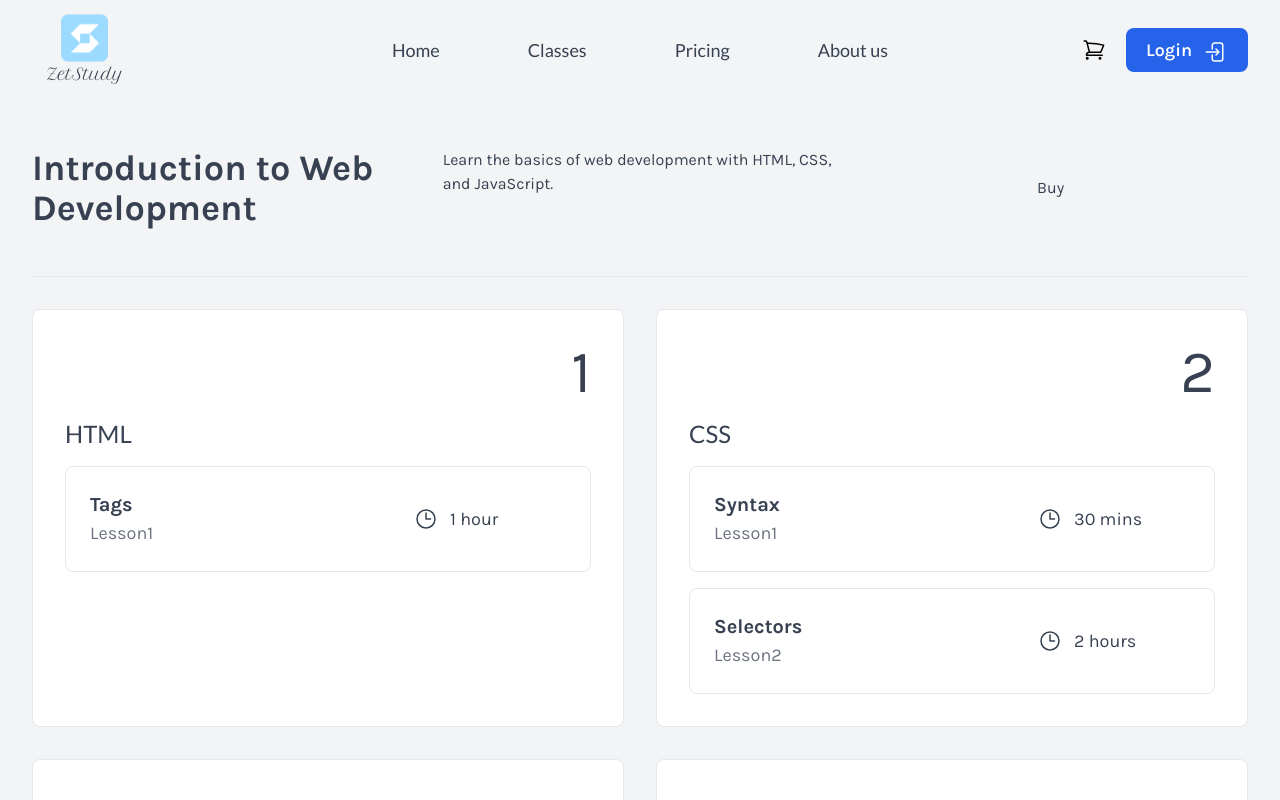
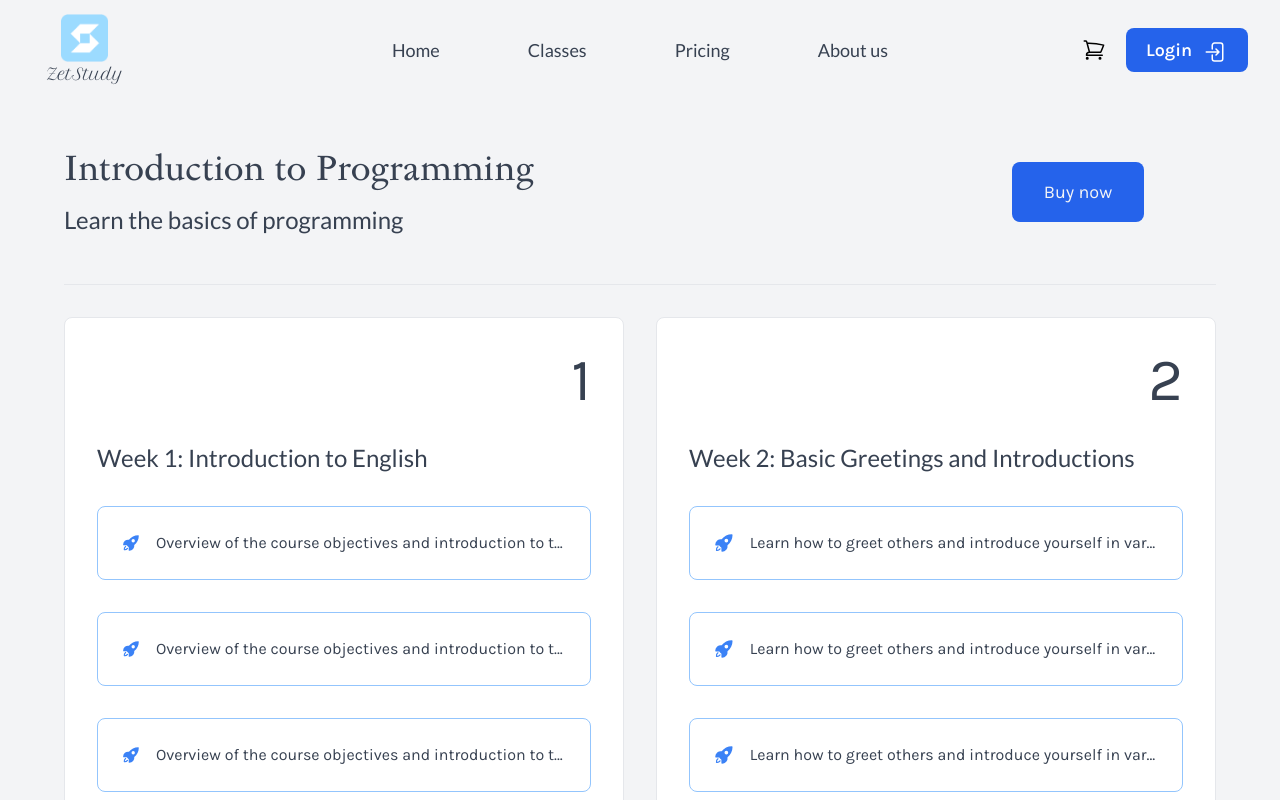
Before and after one commit to ngokhoa1202/e-commerce-frontend, a Next.js app: page /classes/1 in a window 1280 px wide. Shown: the top 800 px of the page. Built offline with nearby package versions, Linux system fonts and the light colour scheme; no server answers.

Commit message:
Fix classes and class details page

```diff
--- /dev/null
+++ b/src/api/curriculum.ts
@@ -0,0 +1,14 @@
+
+import { BE_URL } from '@/constants';
+import { WeeklyPlan } from '@/dto/weeklyPlan';
+
+export default class CurriculumApi {
+
+  static async getByCourseId(courseId: string): Promise<WeeklyPlan[]> {
+    const response = await fetch(`${BE_URL}/courses/${courseId}/weekly-plans`, {
+      method: 'GET',
+    });
+    const { data } = await response.json();
+    return data;
+  }
+}
--- a/src/app/classes/[id]/page.tsx
+++ b/src/app/classes/[id]/page.tsx
@@ -1,76 +1,175 @@
 'use client';
 
-// import Image from "next/image";
-// import coverImage from "../../_assets/course-cover.png"
 import { useEffect, useState } from 'react';
-import { CourseInfoDto } from '@/dto/course';
+import { CourseFullDto, CourseInfoDto } from '@/dto/course';
 import CourseApi from '@/api/course';
 import CurriculumCard from '@/app/classes/_components/CurriculumCard';
 import OrderApi from '@/api/order';
 import { authStore, orderStore } from '@/stores';
 import { OrderStatus } from '@/constants';
 import CourseFeeApi from '@/api/courseFee';
+import { WeeklyPlan } from '@/dto/weeklyPlan';
+import CurriculumApi from '@/api/curriculum';
 
-const sampleCourse = {
-  id: 'c4a5062f-b2c3-4b6b-8b9f-140d4c840669',
-  name: 'Introduction to Web Development',
-  description: 'Learn the basics of web development with HTML, CSS, and JavaScript.',
-  subject: '',
-  duration: '4 weeks',
-  fees: [{
-    id: '1', courseId: '1', feeType: 'One-time', feeAmount: 20,
-  }],
-  curriculum: [
+const sampleCourse: CourseFullDto = {
+  id: '0375107b-b1b4-4a7f-8585-eb019f0e9bc6',
+  createdAt: new Date('2024-11-28T10:28:34.944Z'),
+  updatedAt: new Date('2024-11-28T10:28:34.944Z'),
+  name: 'Introduction to Programming',
+  subject: 'Programming',
+  duration: '10 weeks',
+  startDate: new Date(),
+  endDate: new Date(),
+  description: 'Learn the basics of programming',
+  fees: [
     {
-      week: 1,
-      description: 'HTML Basics',
-      title: 'HTML',
-      lessons: [{ title: 'Tags', etc: '1 hour' }],
+      id: '617b2d49-a490-4876-9b9b-6ca512fe3e5f',
+      createdAt: new Date('2024-11-28T10:28:54.856Z'),
+      updatedAt: new Date('2024-11-28T10:28:54.856Z'),
+      feeAmount: 20000.00,
+      feeType: 'One-time',
+      description: 'One-time fee for fundamentals of programming',
+    }
+  ]
+}
+
+const sampleCurriculum: Array<WeeklyPlan> = [
+  {
+    id: 'e472cace-a2c7-49a7-8d08-b4d712009cc7',
+    createdAt: new Date('2024-12-06T02:12:17.360Z'),
+    updatedAt: new Date('2024-12-06T02:12:17.360Z'),
+    weekNumber: 1,
+    topic: 'Week 1: Introduction to English',
+    description: 'Overview of the course objectives and introduction to the English language.'
   },
   {
-      week: 2,
-      description: 'CSS Styling',
-      title: 'CSS',
-      lessons: [{ title: 'Syntax', etc: '30 mins' }, { title: 'Selectors', etc: '2 hours' }],
+    id: '5aea0fa3-52e4-4c24-95d2-2246ee4933df',
+    createdAt: new Date('2024-12-06T02:12:17.360Z'),
+    updatedAt: new Date('2024-12-06T02:12:17.360Z'),
+    weekNumber: 2,
+    topic: 'Week 2: Basic Greetings and Introductions',
+    description: 'Learn how to greet others and introduce yourself in various settings.',
   },
   {
-      week: 3,
-      description: 'JavaScript Introduction',
-      title: 'JavaScript',
-      lessons: [{ title: 'DOM', etc: '1 hour' }, { title: 'Syntax', etc: '2 hours' }, { title: 'ES6', etc: '1 hour' }],
+    id: 'acab4cbf-0a98-4ada-a161-24493502b8ec',
+    createdAt: new Date('2024-12-06T02:12:17.360Z'),
+    updatedAt: new Date('2024-12-06T02:12:17.360Z'),
+    weekNumber: 3,
+    topic: 'Week 3: Numbers and Dates',
+    description: 'Understanding numbers, dates, and how to use them in conversations.'
   },
   {
-      week: 4,
-      description: 'Project Building',
-      title: 'Project',
-      lessons: [{ title: 'Todo App', etc: '5 hours' }],
+    id: '6b358171-6948-4c4e-bf7f-a15c2a24d529',
+    createdAt: new Date('2024-12-06T02:12:17.360Z'),
+    updatedAt: new Date('2024-12-06T02:12:17.360Z'),
+    weekNumber: 4,
+    topic: 'Week 4: Everyday Vocabulary',
+    description: 'Expand your vocabulary with everyday words and phrases.',
   },
-  ],
-};
+  {
+    id: '1eaa059c-e4e9-4708-8bb6-c3193487bb51',
+    createdAt: new Date('2024-12-06T02:12:17.360Z'),
+    updatedAt: new Date('2024-12-06T02:12:17.360Z'),
+    weekNumber: 5,
+    topic: 'Week 5: Basic Sentence Structure',
+    description: 'Introduction to constructing basic sentences in English.',
+  },
+  {
+    id: 'f42d08f1-0b58-4dae-84ea-605c32fa13e8',
+    createdAt: new Date('2024-12-06T02:12:17.360Z'),
+    updatedAt: new Date('2024-12-06T02:12:17.360Z'),
+    weekNumber: 6,
+    topic: 'Week 6: Present Simple Tense',
+    description: 'Learn the present simple tense and its applications.',
+  },
+  {
+    id: '3c9fb779-0f1f-4500-a54e-4fe76c746335',
+    createdAt: new Date('2024-12-06T02:12:17.360Z'),
+    updatedAt: new Date('2024-12-06T02:12:17.360Z'),
+    weekNumber: 7,
+    topic: 'Week 7: Asking Questions',
+    description: 'Practice forming and answering questions in English.',
+  },
+  {
+    id: 'b0982fca-2c36-4e1a-85da-f4de95b97b09',
+    createdAt: new Date('2024-12-06T02:12:17.360Z'),
+    updatedAt: new Date('2024-12-06T02:12:17.360Z'),
+    weekNumber: 8,
+    topic: 'Week 8: Common Verbs',
+    description: 'Explore common verbs used in daily conversations.',
+  },
+  {
+    id: 'f402d568-f3c2-478c-8b09-a895b592eae9',
+    createdAt: new Date('2024-12-06T02:12:17.360Z'),
+    updatedAt: new Date('2024-12-06T02:12:17.360Z'),
+    weekNumber: 9,
+    topic: 'Week 9: Describing People and Places',
+    description: 'Learn how to describe people, places, and things effectively.',
+  },
+  {
+    id: 'd64403f7-bbea-412b-80ed-fb319e911190',
+    createdAt: new Date('2024-12-06T02:12:17.360Z'),
+    updatedAt: new Date('2024-12-06T02:12:17.360Z'),
+    weekNumber: 10,
+    topic: 'Week 10: Introduction to Pronouns',
+    description: 'Introduction to pronouns and their usage in sentences.',
+  },
+  {
+    id: '2f3446ce-833d-4462-bdc2-11a6bdfe069a',
+    createdAt: new Date('2024-12-06T02:12:17.360Z'),
+    updatedAt: new Date('2024-12-06T02:12:17.360Z'),
+    weekNumber: 11,
+    topic: 'Week 11: Basic Prepositions',
+    description: 'Understand basic prepositions and how to use them correctly.',
+  },
+  {
+    id: 'bcb4c753-b043-413c-8cef-288ab139ca80',
+    createdAt: new Date('2024-12-06T02:12:17.360Z'),
+    updatedAt: new Date('2024-12-06T02:12:17.360Z'),
+    weekNumber: 12,
+    topic: 'Week 12: Review and Practice',
+    description: 'Comprehensive review of all topics covered and practical exercises.',
+  }
+];
 
 export default function Page({ params }: { params: Promise<{ id: string }>}) {
-  const [course, setCourse] = useState<CourseInfoDto>(() => sampleCourse);
+
+  const [course, setCourse] = useState<CourseFullDto>(() => sampleCourse);
+  const [curriculum, setCurriculum] = useState<WeeklyPlan[]>(() => sampleCurriculum);
+
   const { setOrders, setCourseFees, setCourseFee } = orderStore.getState();
 
   const { accessToken } = authStore.getState();
 
   useEffect(() => {
-    async function helper() {
+    async function fetchCourse() {
       const { id } = (await params);
       const fetchedCourse = await CourseApi.getById(id);
       setCourse(fetchedCourse);
     }
 
-    helper();
+    async function fetchCurriculum() {
+      const {id} = await params;
+      const fetchedCurriculum = await CurriculumApi.getByCourseId(id);
+      setCurriculum(fetchedCurriculum);
+    }
+
+    fetchCourse();
   }, [params]);
 
   return (
-    <main className="container mx-auto p-8 flex flex-col gap-8">
-      <div className="grid grid-cols-3 py-4 gap-4">
-        <p className="text-4xl font-bold">{course.name}</p>
-        <p>{course.description}</p>
+    <main className="container mx-auto px-16 py-8 flex flex-col gap-8">
+      <div className="grid grid-cols-12 py-4 gap-4">
+        <div className="col-span-9">
+          <h1 className="text-4xl font-bold col-span-4">{course.name}</h1>
+          <h2 className="text-2xl font-semibold col-span-6 mt-4">{course.description}</h2>
+        </div>
+
+        <div className="col-span-3 mx-auto my-auto">
           <button
             type="button"
+            className="px-8 py-4 text-lg bg-blue-600 text-gray-100 rounded-lg hover:bg-blue-700 hover:text-gray-50
+              transition-all duration-200 active:bg-blue-700 active:text-gray-50 hover:ease-in active:ease-out"
             onClick={async () => {
               await OrderApi.create(accessToken, {
                 totalAmount: course.fees[0].feeAmount,
@@ -93,13 +192,15 @@ export default function Page({ params }: { params: Promise<{ id: string }>}) {
               ]);
             }}
           >
-          Buy
+            Buy now
           </button>
+        </div>
+
       </div>
       <hr />
       {/* <Image alt="Cover" src={coverImage} className="my-8"/> */}
       <div className="grid grid-cols-2 gap-8">
-        {course.curriculum.map((week) => <CurriculumCard key={week.week} curriculum={week} />)}
+        {curriculum.map((weekPlan) => <CurriculumCard key={weekPlan.weekNumber} curriculum={weekPlan} />)}
       </div>
     </main>
   );
--- a/src/app/classes/_components/CurriculumCard.tsx
+++ b/src/app/classes/_components/CurriculumCard.tsx
@@ -1,39 +1,29 @@
-import { ClockIcon } from '@heroicons/react/24/outline';
+import {RocketLaunchIcon } from '@heroicons/react/24/solid';
+import { WeeklyPlan } from '@/dto/weeklyPlan';
 
-interface Curriculum {
-  week: number;
-  title: string;
-  lessons: {
-    title: string,
-    etc: string,
-  }[];
-}
 
-export default function CurriculumCard({ curriculum }: { curriculum: Curriculum }) {
-  const { week, title, lessons } = curriculum;
+export default function CurriculumCard({ curriculum }: { curriculum: WeeklyPlan }) {
+  const {id, weekNumber, topic, description, createdAt, updatedAt } = curriculum;
+  const lessons = [1, 2, 3].map(() => (
+    <div
+      key={id}
+      className="group border border-blue-300 rounded-lg p-4 items-center hover:border-blue-400 hover:shadow-lg hover:shadow-blue-500"
+    >
+
+      <div className="flex items-center gap-4 bg-100 px-2 py-2 rounded">
+        <RocketLaunchIcon aria-hidden className="h-6 w-6 hover:text-yellow-100" color="#3B82F6" />
+        <p className="text-normal text-nowrap text-ellipsis overflow-hidden">{description}</p>
+      </div>
+    </div>
+  ));
+
   return (
-    <div className="flex flex-col gap-4 bg-white border rounded-lg p-8">
-      <p className="text-6xl text-right">{week}</p>
-      <h2 className="font-bold text-2xl">{title}</h2>
-      <div className="flex flex-col gap-4">
-        {lessons.map((lesson, idx) => (
-          <div
-            key={idx}
-            className="group flex justify-between border rounded-lg p-6 items-center hover:border-blue-300 hover:shadow-lg hover:shadow-blue-300/50"
-          >
-            <div>
-              <div className="text-xl font-bold">{lesson.title}</div>
-              <div className="text-lg text-gray-500">
-                Lesson
-                {idx + 1}
-              </div>
-            </div>
-            <div className="flex h-fit items-center gap-3 w-40 bg-100 px-2 py-2 rounded group-hover:bg-zinc-500 group-hover:text-gray-100">
-              <ClockIcon aria-hidden className="h-6 w-6" />
-              <p className="text-lg">{lesson.etc}</p>
-            </div>
-          </div>
-        ))}
+    <div className="flex flex-col gap-8 bg-white border rounded-lg p-8 hover:-translate-y-8 transition-all duration-500 hover:ease-in
+      hover:shadow-2xl hover:shadow-blue-500">
+      <p className="text-6xl text-right">{weekNumber}</p>
+      <h2 className="font-bold text-2xl">{topic}</h2>
+      <div className="flex flex-col gap-8">
+        {lessons}
       </div>
     </div>
   );
--- /dev/null
+++ b/src/dto/weeklyPlan.ts
@@ -0,0 +1,11 @@
+import { UUID } from 'crypto';
+
+/* Curriculum is weekly-plan */
+export interface WeeklyPlan {
+  id: UUID;
+  createdAt: Date;
+  updatedAt: Date;
+  weekNumber: number;
+  topic: string;
+  description: string;
+}
```
Also changed, not shown: src/dto/course.ts (+4 -8 lines). Lines whose indentation alone changed are shown as unchanged.
